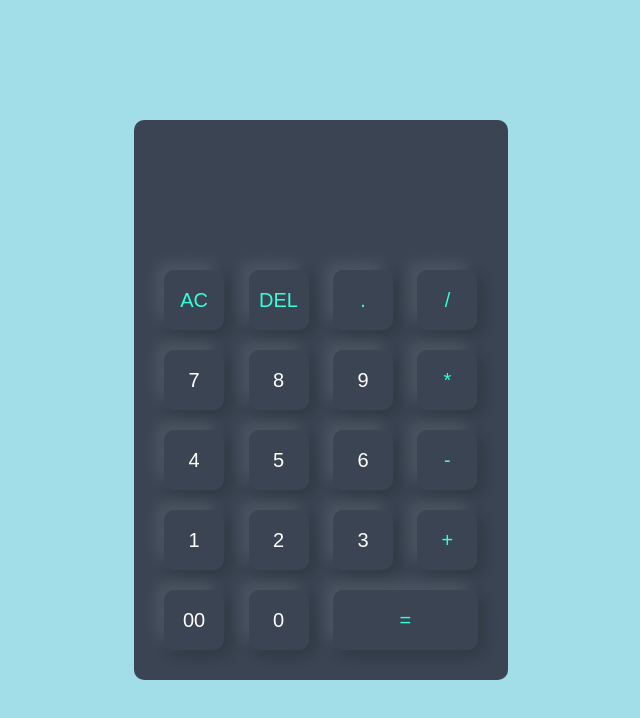
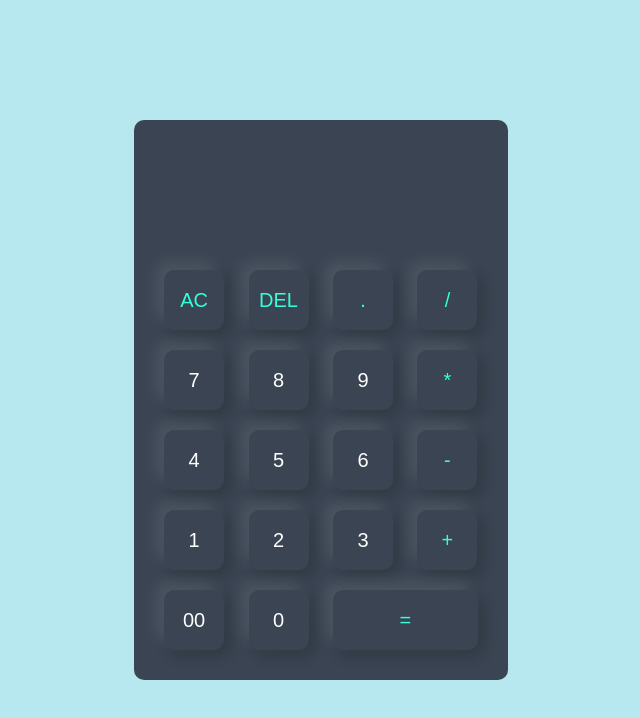
Before and after one commit to SohilThakur/Calculator-app, a plain HTML site: page index.html in a window 1280 px wide. Shown: the whole page, without its empty margins (319-959 px from the left). Drawn offline with Linux system fonts and the light colour scheme.

Commit message:
bg color

```diff
--- a/style.css
+++ b/style.css
@@ -8,7 +8,7 @@
 .container{
     width: 100%;
     height:100vh;
-    background: #80d3debb;
+    background: #9de0e9bb;
     display: flex;
     align-items: center;
     justify-content: center;
```
